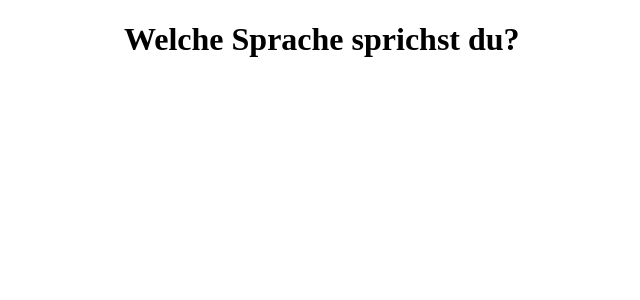
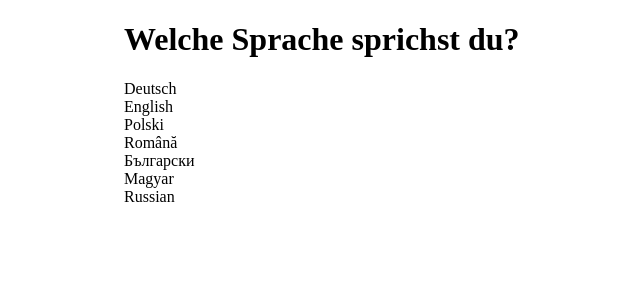
Before and after one commit to jeanmarc5592/language-switcher, a React (Create React App) app: page / in a window 1280 px wide. Shown: the top 300 px of the page, without its empty margins (196-836 px from the left). Built offline with nearby package versions, Linux system fonts and the light colour scheme.

Commit message:
Setup basic component structure

```diff
--- a/src/App.tsx
+++ b/src/App.tsx
@@ -1,9 +1,11 @@
 import styles from './App.module.css';
+import { LanguageList } from './components';
 
 const App = () => {
   return (
     <div className={styles.mainContainer}>
       <h1>Welche Sprache sprichst du?</h1>
+      <LanguageList />
     </div>
   );
 }
--- /dev/null
+++ b/src/components/LanguageButton/index.tsx
@@ -0,0 +1,12 @@
+type LanguageButtonProps = {
+  code: string;
+  name: string;
+  iso: string;
+  file: string;
+}
+
+export const LanguageButton: React.FC<LanguageButtonProps> = ({ code, name, iso }) => {
+  return (
+    <div>{name}</div>
+  )
+}
--- /dev/null
+++ b/src/components/LanguageList/index.tsx
@@ -0,0 +1,14 @@
+import localesList from '../../data/locales.json';
+import { LanguageButton } from '..';
+
+export const LanguageList = () => {
+  return (
+    <div>
+      {localesList.locales.map(locale => {
+        return (
+          <LanguageButton {...locale} key={locale.code} />
+        )
+      })}
+    </div>
+  )
+}
--- /dev/null
+++ b/src/components/index.ts
@@ -0,0 +1,2 @@
+export * from './LanguageList';
+export * from './LanguageButton';
--- /dev/null
+++ b/src/data/locales.json
@@ -0,0 +1,11 @@
+{
+  "locales": [
+      { "code": "de", "name": "Deutsch", "iso": "de-DE", "file": "de.js" },
+      { "code": "en", "name": "English", "iso": "en-US", "file": "en.js" },
+      { "code": "pl", "name": "Polski", "iso": "pl-PL", "file": "pl.js" },
+      { "code": "ro", "name": "Română", "iso": "ro-RO", "file": "ro.js" },
+      { "code": "bg", "name": "Български", "iso": "bg-BG", "file": "bg.js" },
+      { "code": "hu", "name": "Magyar", "iso": "hu-HU", "file": "hu.js" },
+      { "code": "ru", "name": "Russian", "iso": "ru-RU", "file": "ru.js" }
+  ]
+}
```
